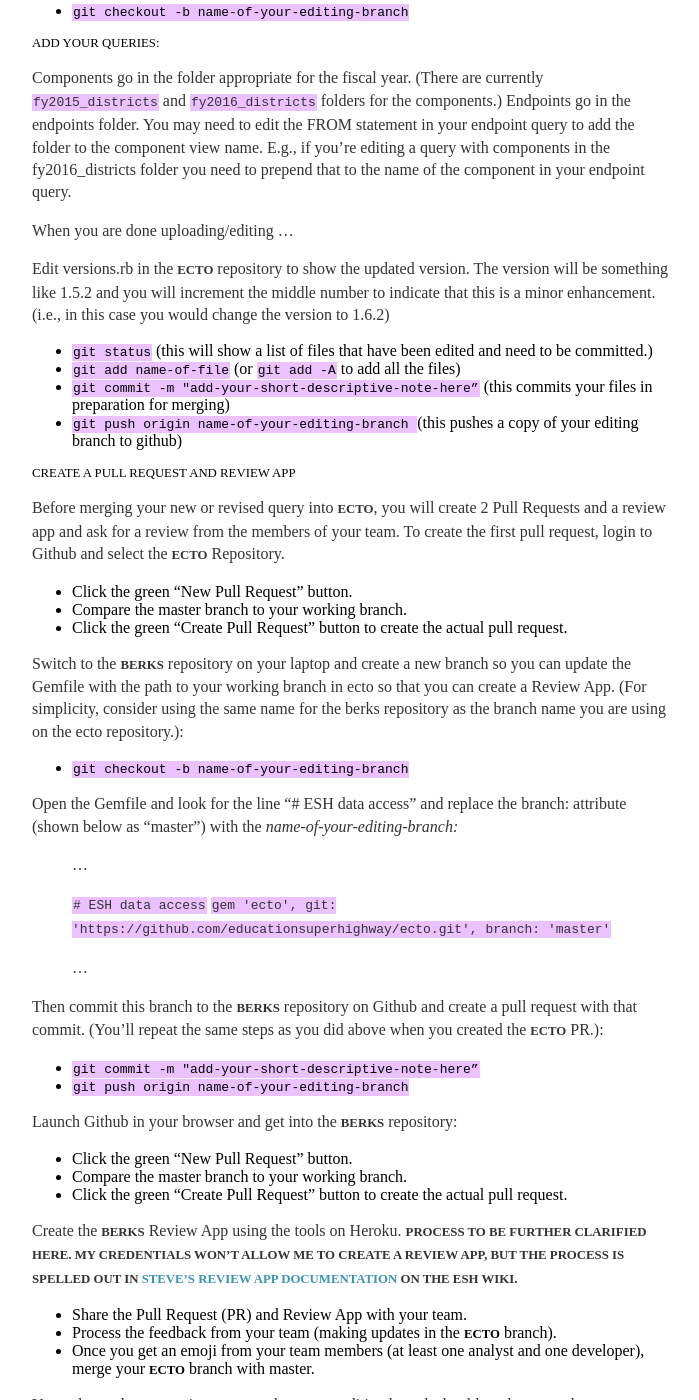
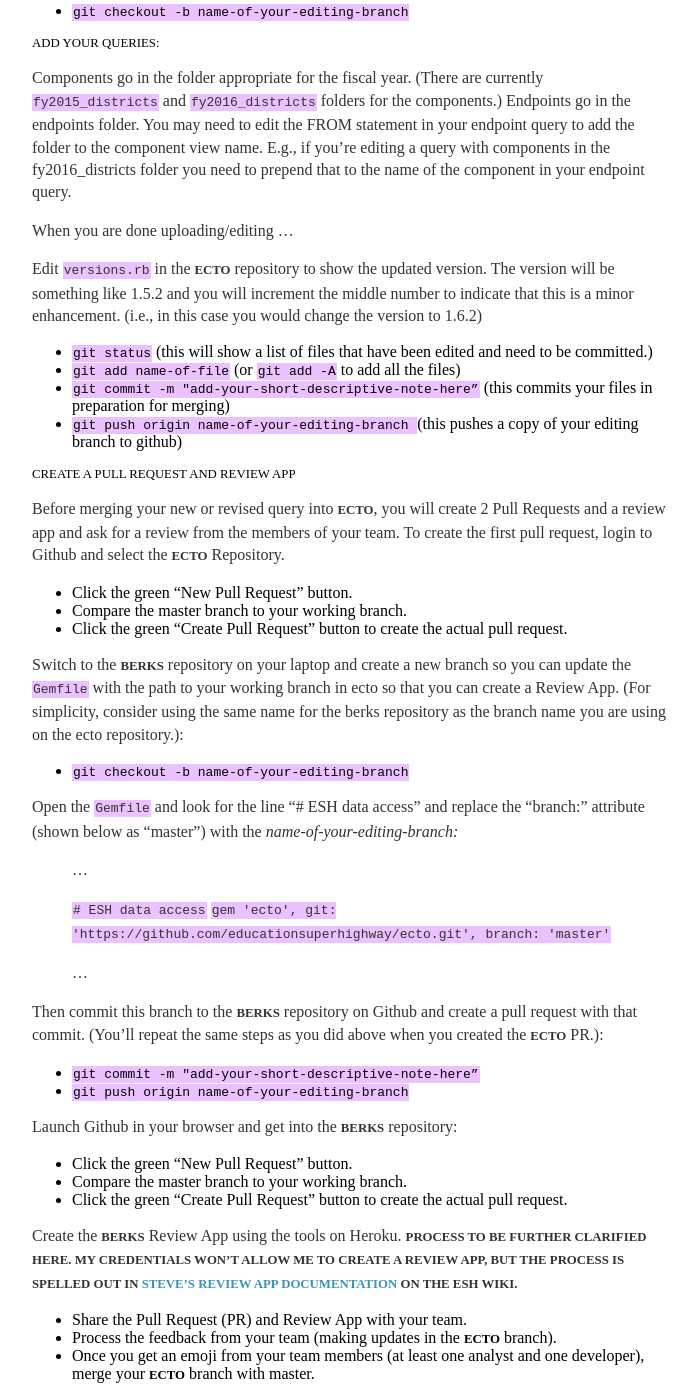
Before and after one commit to mhurty/mhurty.github.io, a Jekyll site: the page built from _posts/2016-07-13-how-to-post.md, in a window 1280 px wide and 1400 px high, scrolled down 611 px. Shown: the whole window, without its empty margins (288-987 px from the left). Built offline with Jekyll 4.4.1, drawn with Linux system fonts in a browser that asks for light colours.

Commit message:
clarify file changes

```diff
--- a/_posts/2016-07-13-how-to-post.md
+++ b/_posts/2016-07-13-how-to-post.md
@@ -36,7 +36,7 @@ Components go in the folder appropriate for the fiscal year. (There are currentl
 
 When you are done uploading/editing ...
 
-Edit versions.rb in the **ecto** repository to show the updated version. The version will be something like 1.5.2 and you will increment the middle number to indicate that this is a minor enhancement. (i.e., in this case you would change the version to 1.6.2)
+Edit `versions.rb` in the **ecto** repository to show the updated version. The version will be something like 1.5.2 and you will increment the middle number to indicate that this is a minor enhancement. (i.e., in this case you would change the version to 1.6.2)
 
 - `git status`
 (this will show a list of files that have been edited and need to be committed.)
@@ -55,11 +55,11 @@ Before merging your new or revised query into **ecto**, you will create 2 Pull R
 - Compare the master branch to your working branch.
 - Click the green "Create Pull Request" button to create the actual pull request.
 
-Switch to the **berks** repository on your laptop and create a new branch so you can update the Gemfile with the path to your working branch in ecto so that you can create a Review App. (For simplicity, consider using the same name for the berks repository as the branch name you are using on the ecto repository.):
+Switch to the **berks** repository on your laptop and create a new branch so you can update the `Gemfile` with the path to your working branch in ecto so that you can create a Review App. (For simplicity, consider using the same name for the berks repository as the branch name you are using on the ecto repository.):
 
 - `git checkout -b name-of-your-editing-branch`
 
-Open the Gemfile and look for the line "# ESH data access" and replace the branch: attribute (shown below as "master") with the _name-of-your-editing-branch:_
+Open the `Gemfile` and look for the line "# ESH data access" and replace the "branch:" attribute (shown below as "master") with the _name-of-your-editing-branch:_
 
 >...
 
```
